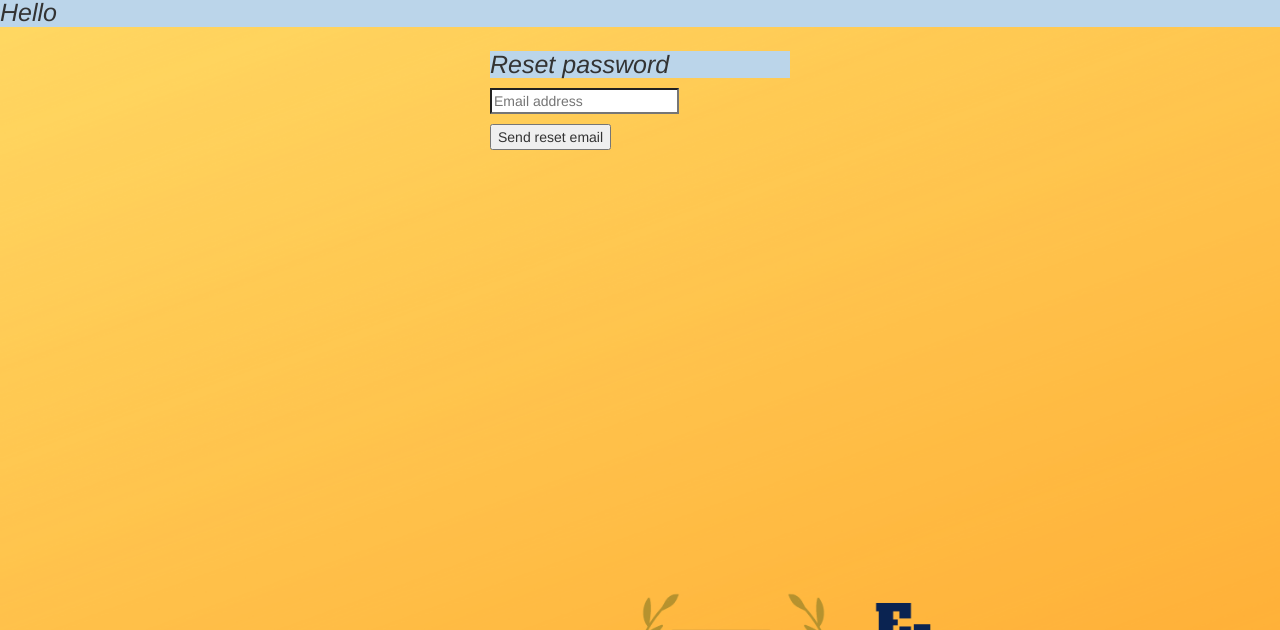
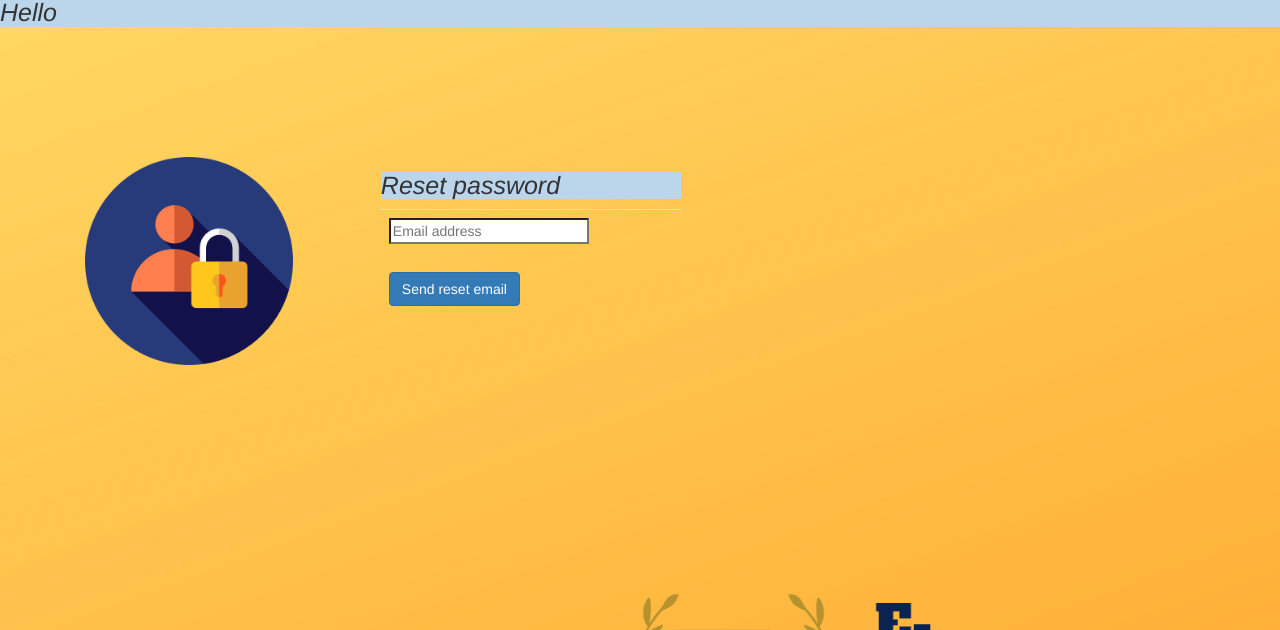
Before and after one commit to Anureet-Sidhu/e-learning, a Django app: page /password_reset/ in a window 1280 px wide. Shown: the top 630 px of the page. Run offline with Django 3.2, Linux system fonts and the light colour scheme; parts of the project's set-up code (start-up, migrations or seed data) failed here and were passed over; some libraries are stand-ins or nearby versions.

Commit message:
Styling for password reset pages
Added images and styling to password reset pages

```diff
--- a/myapp/templates/myapp/login.html
+++ b/myapp/templates/myapp/login.html
@@ -22,8 +22,7 @@
                                type="password" class="form-control"></td>
                 </tr>
                 <tr>
-                    <td colspan="2"><center><a href="{% url 'password_reset' %}"
-                                       class="form-control">Forgot Password</a></center></td>
+                    <td colspan="2"><a href="{% url 'password_reset' %}">Forgot Password?</a></td>
                 </tr>
             </table>
             {% if form.errors %}
--- a/templates/registration/password_reset_done.html
+++ b/templates/registration/password_reset_done.html
@@ -13,7 +13,7 @@
 		    If you don't receive an email, please make sure you've entered the address you registered with,
 		    and check your spam folder.
 		  </p>
-		  <p class="m-auto p-2"><a href="{% url 'myapp:index' %}">Return to home page</a></p>
+		  <p class="m-auto p-2"><a href="{% url 'myapp:login' %}">Return to login page</a></p>
 	</div>
 </div>
 
--- a/templates/registration/password_reset_form.html
+++ b/templates/registration/password_reset_form.html
@@ -24,22 +24,38 @@
     z-index: 2;
   }
   .form-signin input[type="email"] {
-    margin-bottom: 10px;
     border-bottom-right-radius: 0;
     border-bottom-left-radius: 0;
+      width: 200px;
   }
-  .h3{
-    text-align: center;
+
+.submit {
+    margin-left: 8px;
   }
+.heading{
+    margin-top: 120px !important;
+}
 </style>
 
+<div class="row">
+<div class="col-md-3">
+ <img src="/static/myapp/new.png" class="loginIcon heading courseIcon">
+</div>
+    <div class="col-md-4">
+<form method="POST" class="form-signin">{% csrf_token %}
 
-<form method="POST" class="form-signin">{% csrf_token %}
-	<h1>Reset password</h1>
-    <input name="email" placeholder="Email address" type="email" id="id_email" required="true">
-	<button type="submit">Send reset email</button>
-</form>
+    <h1 class="heading">Reset password</h1>
+    <table class="table">
+               <tr>
+                    <td><input name="email" placeholder="Email address" type="email" id="id_email" required="true"></td>
+
+                </tr>
+            </table>
+            <button type="submit" class="btn btn-primary submit">Send reset email</button>
 
 
+</form>
+    </div>
+</div>
 
 {% endblock %}
```
